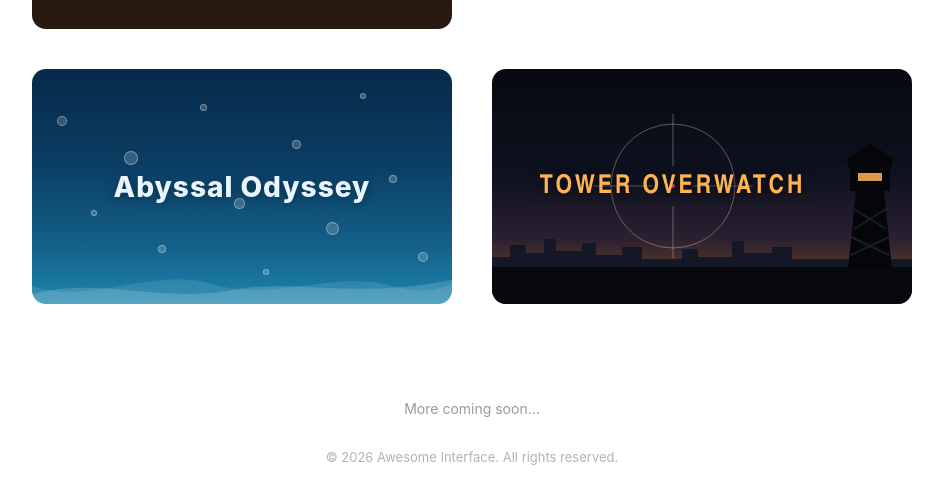
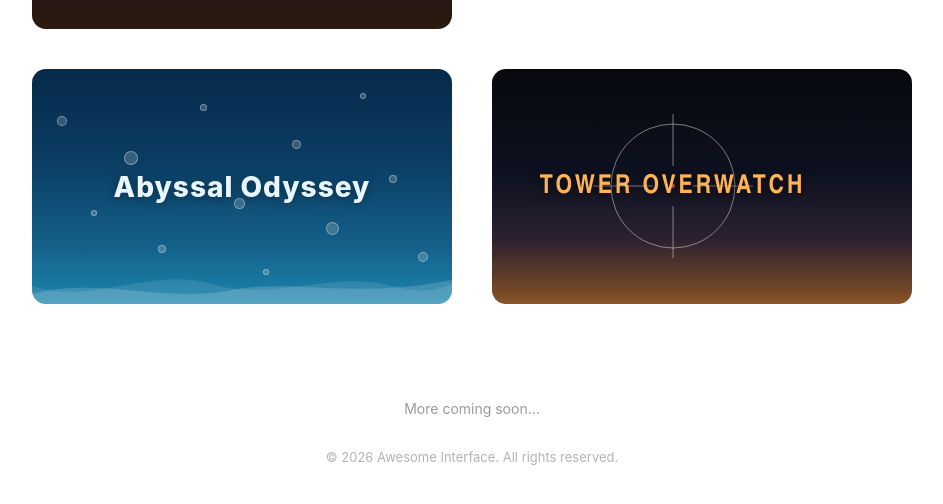
Before and after one commit to logancrowther/awesome_interface, a plain HTML site: page index.html in a window 1280 px wide. Shown: the part 336-840 px from the top of the page, without its empty margins (168-1111 px from the left). Drawn offline with Linux system fonts and the light colour scheme.

Commit message:
Simplify Tower Overwatch card to scope reticle only
Co-Authored-By: Claude Sonnet 5.5 <noreply@anthropic.com>

```diff
--- a/index.html
+++ b/index.html
@@ -193,23 +193,8 @@
 
       <a class="card card-tower" href="https://toweroverwatch.awesomeinterface.com/">
         <svg class="scene" viewBox="0 0 420 235" preserveAspectRatio="none" aria-hidden="true">
-          <!-- distant skyline -->
-          <path d="M0,200 L0,188 L18,188 L18,176 L34,176 L34,184 L52,184 L52,170 L64,170 L64,182 L90,182 L90,174 L104,174 L104,186 L130,186 L130,178 L150,178 L150,190 L190,190 L190,180 L206,180 L206,188 L240,188 L240,172 L252,172 L252,184 L280,184 L280,178 L300,178 L300,190 L420,190 L420,200 Z" fill="#141826"/>
-          <!-- ground -->
-          <rect x="0" y="198" width="420" height="37" fill="#07090f"/>
-          <!-- watchtower -->
-          <g transform="translate(16 0)">
-          <g fill="#05060a">
-            <rect x="340" y="92" width="44" height="8"/>
-            <path d="M336,92 L362,74 L388,92 Z"/>
-            <rect x="342" y="100" width="40" height="22"/>
-            <path d="M348,122 L376,122 L384,200 L340,200 Z"/>
-          </g>
-          <rect x="350" y="104" width="24" height="8" fill="#ffb454" opacity="0.85"/>
-          <path d="M346,140 L378,160 M378,140 L346,160 M343,168 L381,186 M381,168 L343,186" stroke="#1a1d26" stroke-width="2"/>
-          </g>
           <!-- scope reticle -->
-          <g stroke="#ece8de" stroke-opacity="0.35" fill="none" stroke-width="1">
+          <g stroke="#ece8de" stroke-opacity="0.5" fill="none" stroke-width="1">
             <circle cx="181" cy="117" r="62"/>
             <line x1="101" y1="117" x2="161" y2="117"/>
             <line x1="201" y1="117" x2="261" y2="117"/>
```
